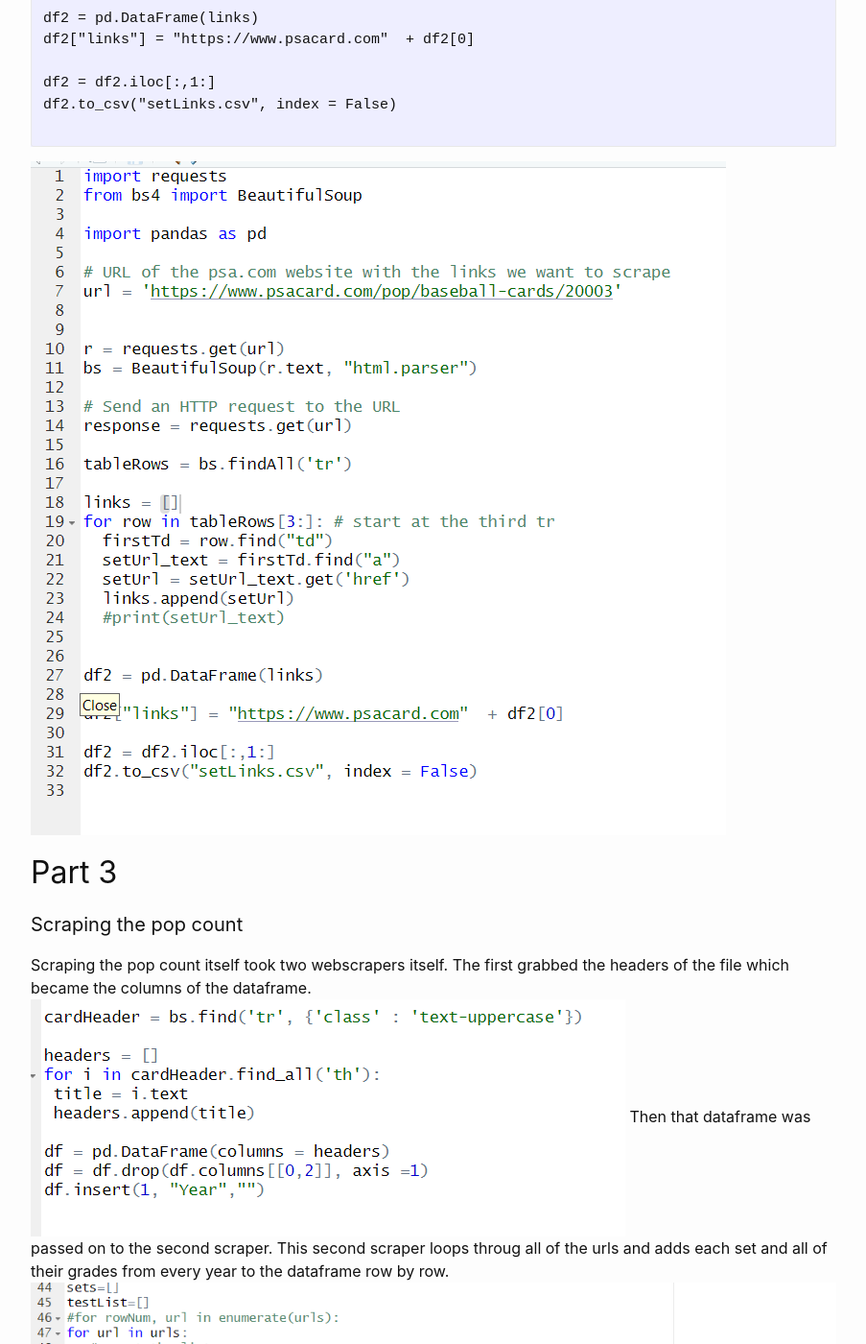
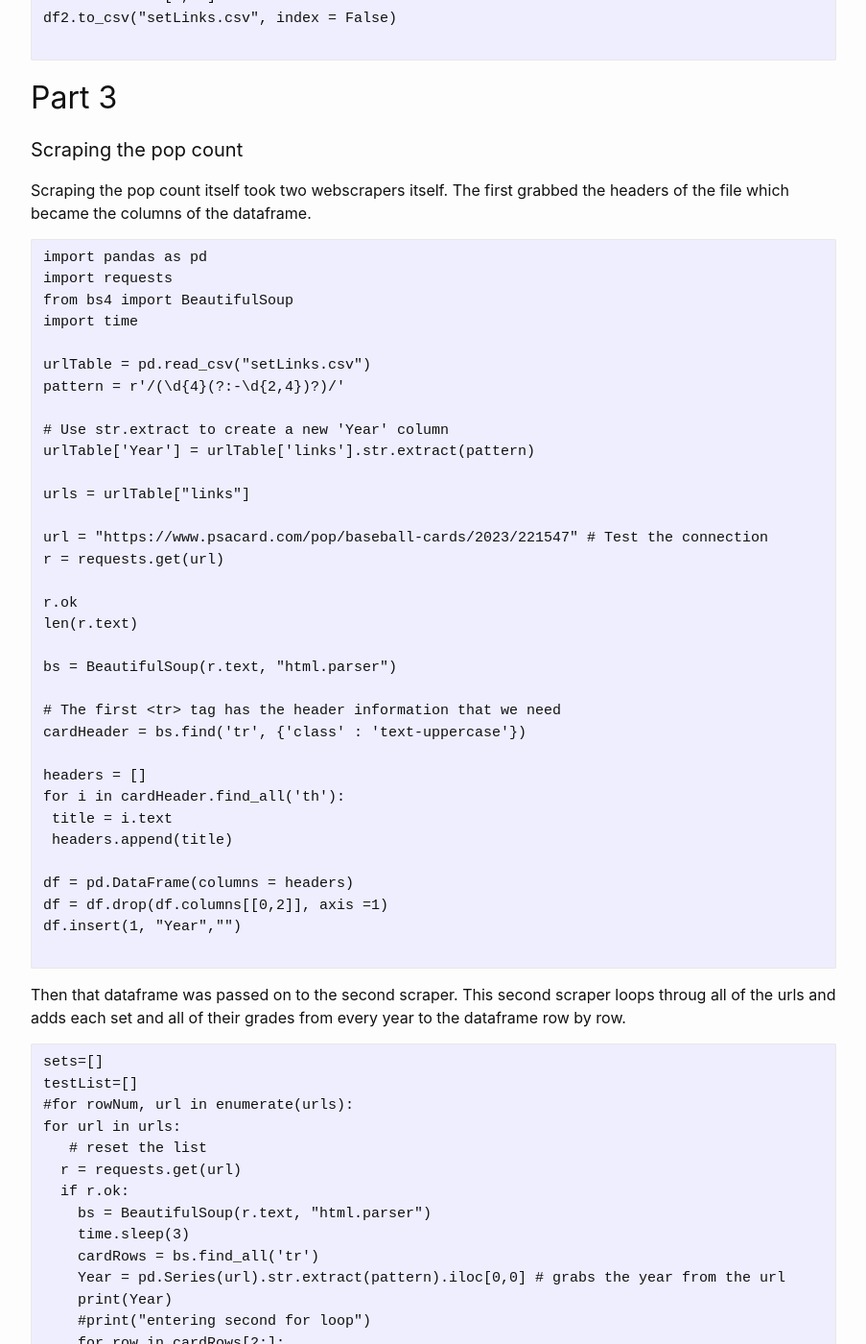
Before and after one commit to tolsen25/tolsen25.github.io, a Jekyll site: the page built from _posts/2023-12-13-final.md, in a window 1280 px wide and 1400 px high, scrolled down 2502 px. Shown: the whole window at 96% size, without its empty margins (188-1091 px from the left). Built offline with Jekyll 4.4.1, drawn with Linux system fonts in a browser that asks for light colours; comment, search, counter and statistics services are not loaded; some of the changed text lies outside the part shown.

Commit message:
Update 2023-12-13-final.md

````diff
--- a/_posts/2023-12-13-final.md
+++ b/_posts/2023-12-13-final.md
@@ -9,8 +9,7 @@ image: /assets/images/baseballCards.jpg
 ## Background of Sport Card Grading
 Sports card collecting is a hobby enjoyed by many around the world. People like to collect cards from their favorite players and team.  There is also a lively market for buying and selling sports cards.  One of the factors that determines the value of the card is the condition that it is in. Companies like the Professional Sports Authenticator (PSA) give the cards a grade on a scale from Authentic (i.e. 0 but real) to 10 (Gem Mint).  PSA keeps track of the cards that they have graded in a table on their website in a section called the pop report.
 
-## Part 1
-#### Exploring the tables
+## Part 1: Exploring the tables
 The years with the blue underline are links to tables.
 ![img1](/assets/images/links.png "links")
 These links leads to a table that looks like the following for the rest of the years.
@@ -18,8 +17,7 @@ These links leads to a table that looks like the following for the rest of the y
 Thus instead of scraping each individual table we can scrape all of them at once using BeautifulSoup
 Of note the robots.txt requests crawl-delay of one so when we scrape all of the sets we will implement that delay.
 
-## Part 2
-#### Scraping the links
+## Part 2: Scraping the links
 Inspecting the HTML reveals that the data we are looking for actually starts on the third <tr> tag.  However since baseball was not around until 1861 I decided to start the loop on the fourth <tr> tag so that the data would start from the year 1861.  Once the links are scraped they are ready to be passed through a second webscraper that will scrape the pop counts
 ```
 import requests
@@ -52,15 +50,90 @@ df2 = df2.iloc[:,1:]
 df2.to_csv("setLinks.csv", index = False)
 
 ```
-![img3](/assets/images/scrapeLinks.png "links")
+
 
 ## Part 3
 #### Scraping the pop count
 Scraping the pop count itself took two webscrapers itself.  The first grabbed the headers of the file which became the columns of the dataframe.
-![img4](/assets/images/cardHeaders.png "links")
+```
+import pandas as pd
+import requests
+from bs4 import BeautifulSoup
+import time
+
+urlTable = pd.read_csv("setLinks.csv")
+pattern = r'/(\d{4}(?:-\d{2,4})?)/'
+
+# Use str.extract to create a new 'Year' column
+urlTable['Year'] = urlTable['links'].str.extract(pattern)
+
+urls = urlTable["links"]
+
+url = "https://www.psacard.com/pop/baseball-cards/2023/221547" # Test the connection
+r = requests.get(url)
+
+r.ok
+len(r.text)
+
+bs = BeautifulSoup(r.text, "html.parser")
+
+# The first <tr> tag has the header information that we need
+cardHeader = bs.find('tr', {'class' : 'text-uppercase'})
+
+headers = []
+for i in cardHeader.find_all('th'):
+ title = i.text
+ headers.append(title)
+
+df = pd.DataFrame(columns = headers)
+df = df.drop(df.columns[[0,2]], axis =1)
+df.insert(1, "Year","")
+
+```
+
 Then that dataframe was passed on to the second scraper.  This second scraper loops throug all of the urls and adds each set and all of their grades from every year to the dataframe row by row.
-![img5](/assets/images/fullScrape.png "links")
+
+```
+sets=[]
+testList=[]
+#for rowNum, url in enumerate(urls):
+for url in urls:
+   # reset the list
+  r = requests.get(url)
+  if r.ok:
+    bs = BeautifulSoup(r.text, "html.parser")
+    time.sleep(3)
+    cardRows = bs.find_all('tr')
+    Year = pd.Series(url).str.extract(pattern).iloc[0,0] # grabs the year from the url
+    print(Year)
+    #print("entering second for loop")
+    for row in cardRows[2:]:
+      testList = []
+      set_TD = row.find("td", {"class": "text-left"})
+      if set_TD:
+        setName = set_TD.find("a").text
+
+        sets.append(setName) # append set
+        testList.append(setName)
+        all_td = row.find_all("td")
+
+        testList.append(Year) # append year
+          #print(all_td)
+        for td in all_td[3:]:
+          Grade = td.find("div").text
+          testList.append(Grade) # append the grades
+
+      newRow = pd.DataFrame([testList], columns = df.columns)
+      df = pd.concat([df,newRow], ignore_index = True)
+      else:
+        print("Set name not found in row:", idx)
+        #break
+    print("Processed:", url)
+```
 Finally the data is saved as a pickle so that it can be loaded quickly for data wrangling
+```
+df.to_pickle("allSets_final.pkl")
+```
 
 ## Part 4
 #### Data wrangling
````
